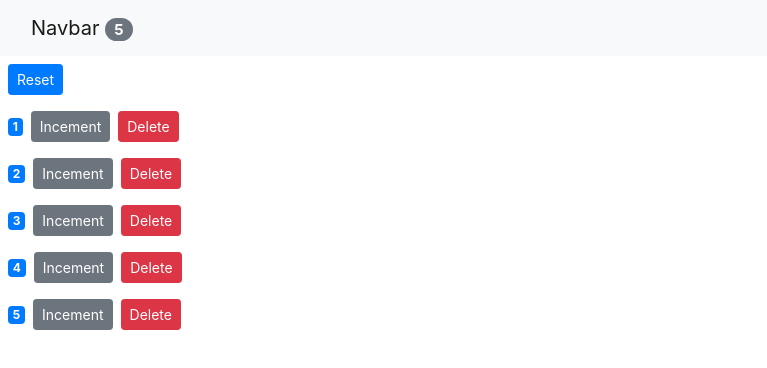
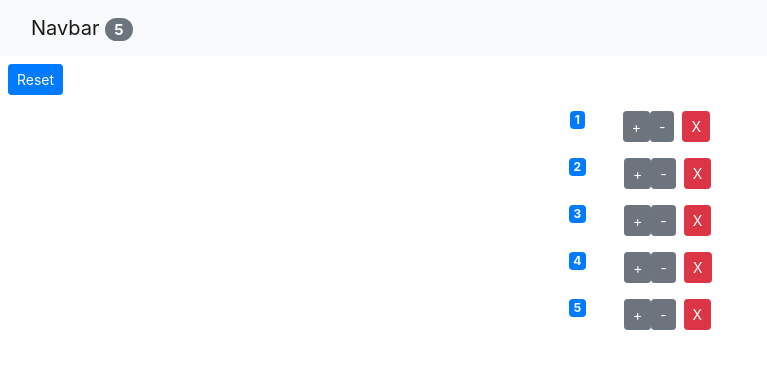
Before and after one commit to VChawale/counter-app, a React (Create React App) app: page / in a window 1280 px wide. Shown: the top 368 px of the page, without its empty margins (0-767 px from the left). Built offline with nearby package versions, Linux system fonts and the light colour scheme.

Commit message:
My version of decerement and new design excercise

```diff
--- a/src/App.js
+++ b/src/App.js
@@ -39,6 +39,14 @@
     this.setState({ counters });
   };
 
+  handleDecrement = (counter) => {
+    const counters = [...this.state.counters];
+    const index = counters.indexOf(counter);
+    counters[index] = { ...counter };
+    counters[index].value--;
+    this.setState({ counters });
+  };
+
   handleDelete = (counterId) => {
     const counters = this.state.counters.filter((c) => c.id !== counterId);
     this.setState({ counters: counters });
@@ -54,6 +62,7 @@
         <Counters
           onDelete={this.handleDelete}
           onIncrement={this.handleIncrement}
+          onDecrement={this.handleDecrement}
           onReset={this.handleReset}
           counters={this.state.counters}
         ></Counters>
--- a/src/components/counter.jsx
+++ b/src/components/counter.jsx
@@ -13,23 +13,45 @@
   render() {
     console.log("Counter - Rendered");
     return (
-      <div>
+      <div className="container">
+        <div className="row justify-content-md-center">
+          <div className="col-md-auto">
             <span className={this.getBadgeClasses()}>{this.formatCount()}</span>
+          </div>
+          <div className="col-md-auto">
             <button
-          onClick={() => this.props.hanldeIncrementClick(this.props.counter)}
+              onClick={() =>
+                this.props.hanldeIncrementClick(this.props.counter)
+              }
               className="btn btn-secondary btn-sm"
             >
-          Incement
+              +
+            </button>
+
+            <button
+              onClick={() =>
+                this.props.handleDecrementClick(this.props.counter)
+              }
+              disabled={this.getDisabledStatus()}
+              className="btn btn-secondary btn-sm"
+            >
+              -
             </button>
 
             <button
               className="btn-danger btn btn-sm m-2"
               onClick={() => this.props.onDelete(this.props.counter.id)}
             >
-          Delete
+              X
             </button>
           </div>
+        </div>
+      </div>
     );
+  }
+
+  getDisabledStatus() {
+    return this.props.counter.value === 0 ? true : false;
   }
 
   getBadgeClasses() {
--- a/src/components/counters.jsx
+++ b/src/components/counters.jsx
@@ -4,7 +4,8 @@
 class Counters extends React.Component {
   render() {
     console.log("Counters - Rendered");
-    const { onReset, onDelete, onIncrement, counters } = this.props;
+    const { onReset, onDelete, onIncrement, counters, onDecrement } =
+      this.props;
     return (
       <div>
         <button onClick={onReset} className="btn btn-primary btn-sm m-2">
@@ -16,6 +17,7 @@
             onDelete={onDelete}
             counter={counter}
             hanldeIncrementClick={onIncrement}
+            handleDecrementClick={onDecrement}
           ></Counter>
         ))}
       </div>
```
Lines whose indentation alone changed are shown as unchanged.
